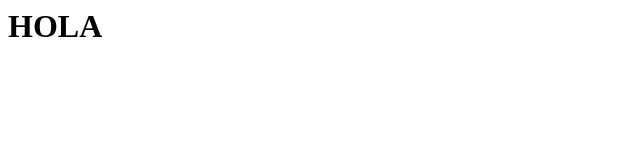
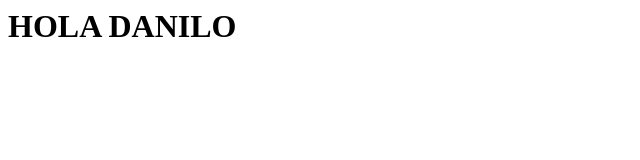
Before and after one commit to danibou/hello, a plain HTML site: page index.html in a window 1280 px wide. Shown: the whole page, without its empty margins (0-640 px from the left). Drawn offline with Linux system fonts and the light colour scheme.

Commit message:
Add Danilo

```diff
--- a/index.html
+++ b/index.html
@@ -1,5 +1,5 @@
 <html>
 <body>
-<h1>HOLA</h1>
+<h1>HOLA DANILO</h1>
 </body>
 </html>
```
